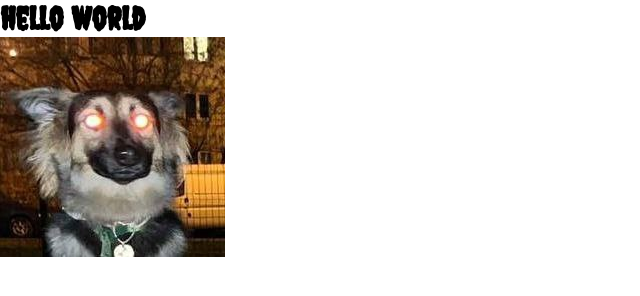
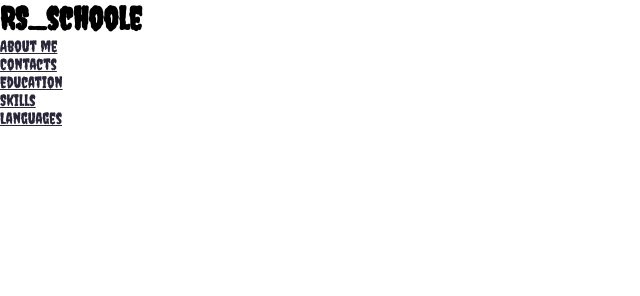
Before and after one commit to NastyaZotova/rsschool-cv, a plain HTML site: page index.html in a window 1280 px wide. Shown: the whole page, without its empty margins (0-640 px from the left). Drawn offline with Linux system fonts and the light colour scheme.

Commit message:
feat: add header

```diff
--- a/index.html
+++ b/index.html
@@ -16,8 +16,20 @@
 </head>
 
 <body>
-	<h1 class="text">hello world</h1>
-	<img src="./avatar.jpg" alt="avatar">
+	<header>
+		<h1>RS_schoole</h1>
+		<nav class="navbar">
+			<ul class="navbar-menu">
+				<li><a href="#a4" style="color: rgb(42, 39, 59);">About me</a></li>
+				<li><a href="#a1" style="color: rgb(42, 39, 59);">Contacts</a></li>
+				<li><a href="#a2" style="color: rgb(42, 39, 59);">Education</a></li>
+				<li><a href="#a5" style="color: rgb(42, 39, 59);">Skills</a></li>
+				<li><a href="#a3" style="color: rgb(42, 39, 59);">Languages</a></li>
+			</ul>
+		</nav>
+	</header>
+
+
 </body>
 
 </html>
```
